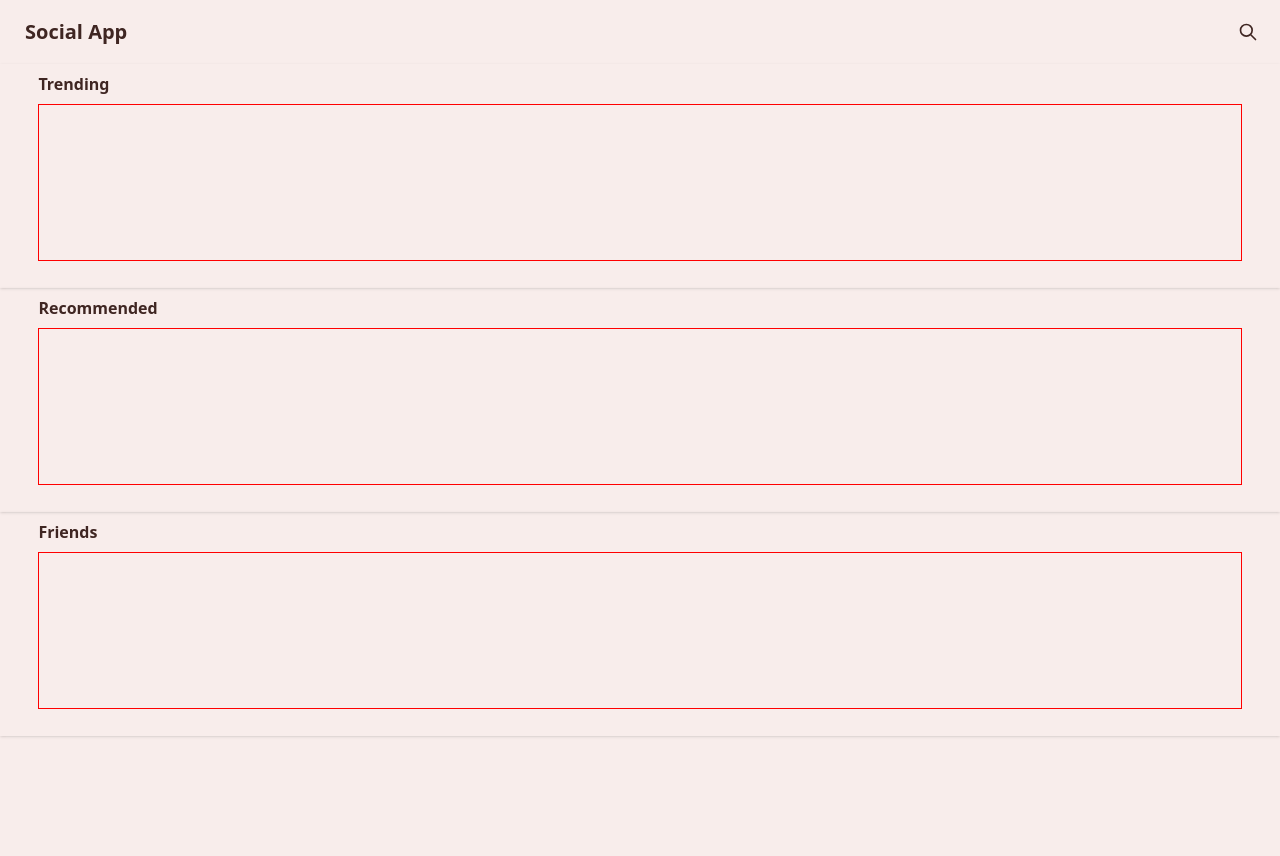
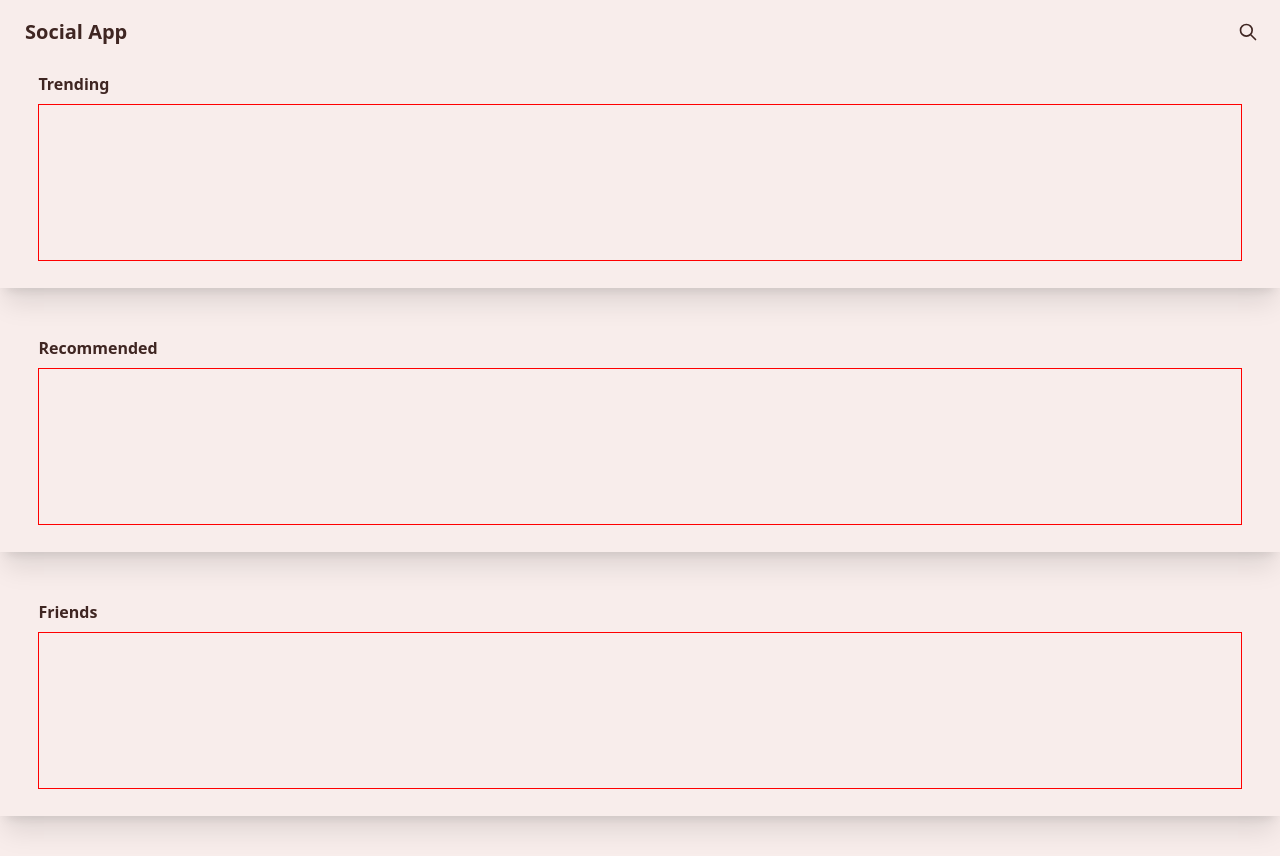
Before and after one commit to Larppa1/social-app, a React (Create React App) app: page / in a window 1280 px wide. Before the commit the page ends 800 px from the top, so only its background shows below. Built offline with nearby package versions, Linux system fonts and the light colour scheme.

Commit message:
sectionStyles.css: Add margin-block-end to sectionContainer.

```diff
--- a/src/components/Section/Section.js
+++ b/src/components/Section/Section.js
@@ -3,7 +3,7 @@ import Content from '../Content/Content'
 
 export default function Section(props) {
     return(
-        <div className='sectionContainer shadow'>
+        <div className='sectionContainer shadow-xl'>
             <div>
                 <article className='prose'>
                     <h4>{props.title}</h4>
--- a/src/components/Section/sectionStyles.css
+++ b/src/components/Section/sectionStyles.css
@@ -6,6 +6,7 @@
     height: 28vh;
     max-height: 28vh;
     overflow-x: auto;
+    margin-block-end: 5vh;
 }
 
 .sectionContainer > div:first-child {
```
